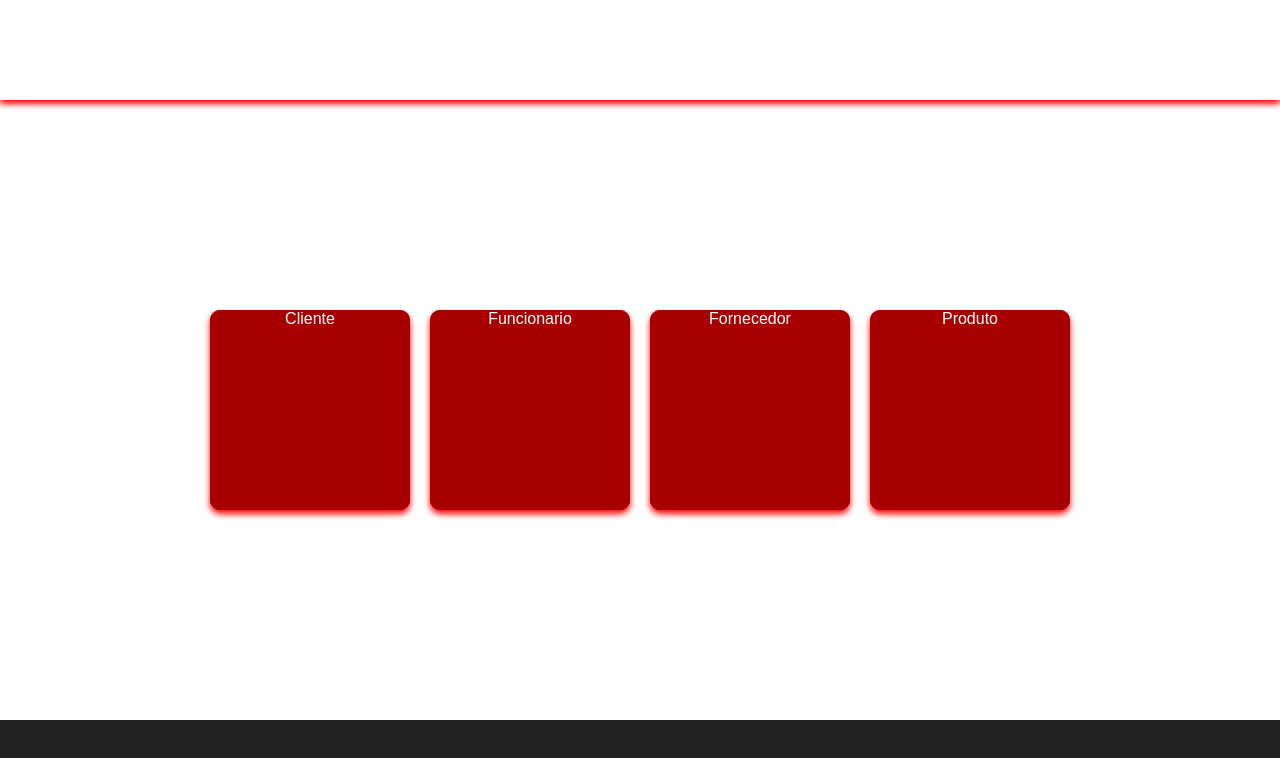
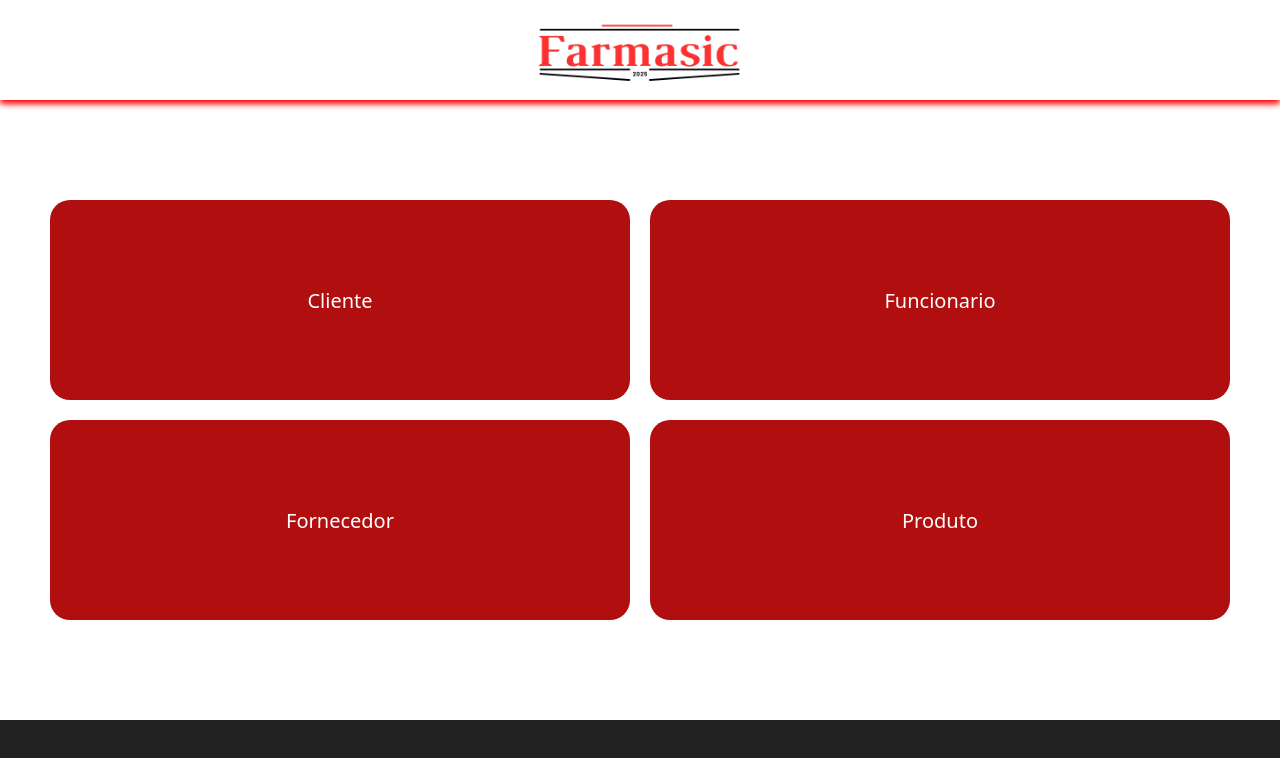
Before and after one commit to joaovitoralbernaz/telas_do_sistema, a plain HTML site: page cadastro.html in a window 1280 px wide. Drawn offline with Linux system fonts and the light colour scheme.

Commit message:
Add files via upload

```diff
--- a/cadastro.css
+++ b/cadastro.css
@@ -2,7 +2,7 @@
     height: 100%;
     margin: 0;
     padding: 0;
-        font-family: Arial, sans-serif;
+    font-family: system-ui, -apple-system, BlinkMacSystemFont, 'Segoe UI', Roboto, Oxygen, Ubuntu, Cantarell, 'Open Sans', 'Helvetica Neue', sans-serif;
 }
 
 body {
@@ -20,45 +20,50 @@
     font-size: 20px;
 }
 
+header img{
+    width: 220px;
+}
 main {
     flex: 1;
     display: flex;
     flex-direction: column;
     align-items: center;
     justify-content: center;
-        padding: 40px;
+    padding: 50px;
 }
 
 .container {
     display: flex;
     flex-wrap: wrap;
-        justify-content: center;
-        gap: 20px;
+    gap: 20px; /* Espaço entre as divs */
+    width: 100%;
 }
 
 .box {
-        width: 200px;
+    flex: 1 1 calc(50% - 10px); /* 50% do container menos o gap */
+    min-width: 150px;
+    width: 250;
     height: 200px;
+    background-color: #f0f0f0;
     display: flex;
+    align-items: center;
     justify-content: center;
-        align-items: center;
-        background-color: #a80000;
-
-        box-shadow: 0 4px 6px red;
-        border-radius: 10px;
+    border-radius: 20px;
 }
 
 a{
-        text-align: center;
-        width: 200px;
+    text-decoration: none;
+    font-size: 20px;
+    color: white;
+    flex: 1 1 calc(50% - 10px); /* 50% do container menos o gap */
+    border-radius: 20px;
+    min-width: 100px;
+    width: 250px;
     height: 200px;
-        text-decoration: none;
-        font-size: 16px;
-        cursor: pointer;
-        background-color: #a80000;
-        color: white;
-        border: none;
-        border-radius: 10px;
+    background-color: #b10f0f;
+    display: flex;
+    align-items: center;
+    justify-content: center;
 
 }
 
--- a/cadastro.html
+++ b/cadastro.html
@@ -1,13 +1,15 @@
 <!DOCTYPE html>
-<html lang="en">
+<html lang="pt-br">
 <head>
     <meta charset="UTF-8">
+    <link rel="shortcut icon" href="img/F-removebg-preview.png" type="image/x-icon">
     <meta name="viewport" content="width=device-width, initial-scale=1.0">
     <link rel="stylesheet" href="cadastro.css">
     <title>Document</title>
 </head>
 <body>
     <header>
+        <img src="img/you-removebg-preview.png" alt="">
         <nav>
 
         </nav>
```
Also changed, not shown: img/F-removebg-preview.png (added), img/F.png (added), img/you-removebg-preview.png (added), img/you.png (added). Lines whose indentation alone changed are shown as unchanged.
